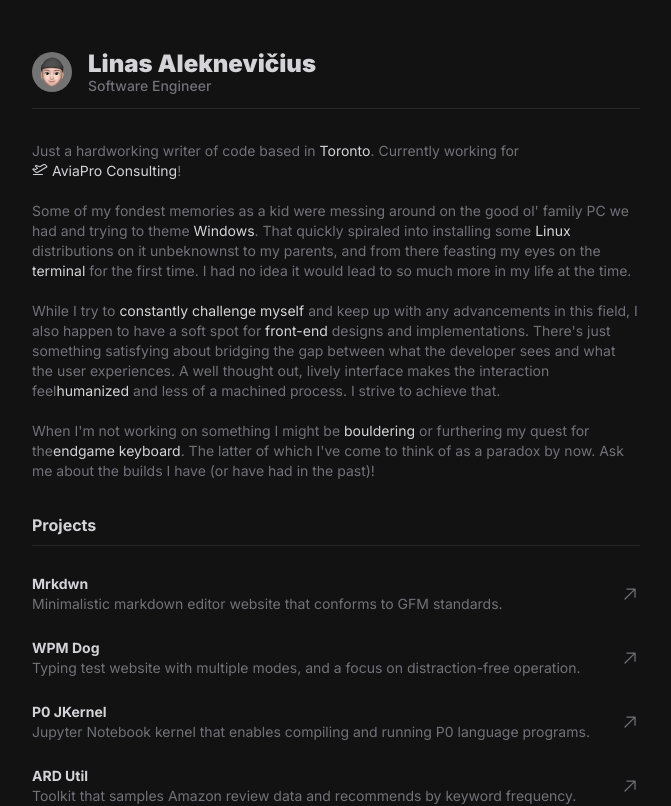
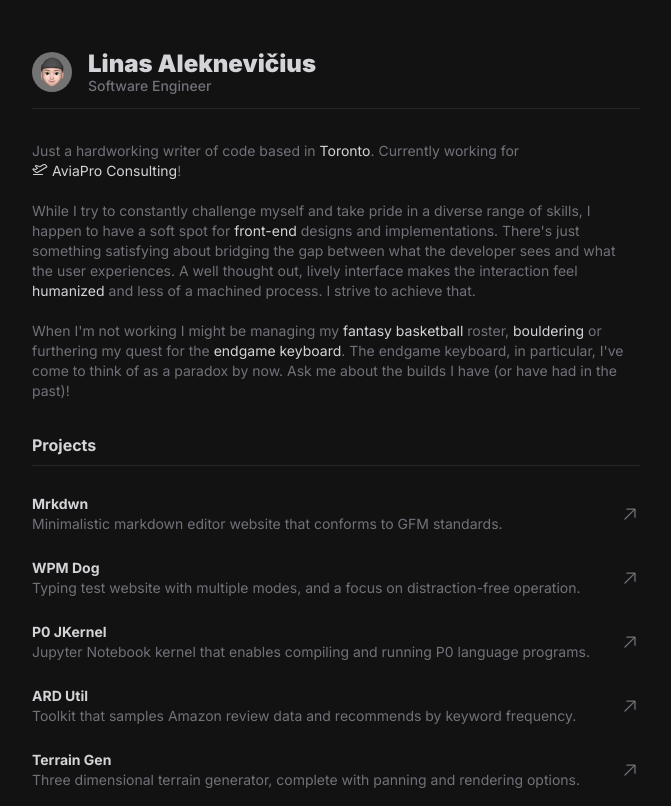
Before and after one commit to bzap/aleknev_dev_v4, a Next.js app in the folder aleknev_dev_v4/: page / in a window 1280 px wide. Shown: the top 806 px of the page, without its empty margins (304-975 px from the left). Built offline with nearby package versions, Linux system fonts and the light colour scheme.

Commit message:
more updates to body text

```diff
--- a/aleknev_dev_v4/src/app/components/landing/Body.tsx
+++ b/aleknev_dev_v4/src/app/components/landing/Body.tsx
@@ -22,39 +22,26 @@ const Body = () => {
                         !
                     </div>
                     <br />
-                    Some of my fondest memories as a kid were messing around on
-                    the good ol&apos; family PC we had and trying to theme
-                    <span className="text-zinc-300"> Windows</span>. That
-                    quickly spiraled into installing some
-                    <span className="text-zinc-300"> Linux</span> distributions
-                    on it unbeknownst to my parents, and from there feasting my
-                    eyes on the <span className="text-zinc-300">terminal </span>
-                    for the first time. I had no idea it would lead to so much
-                    more in my life at the time.
-                    <br />
-                    <br />
-                    While I try to
-                    <span className="text-zinc-300 px-1">
-                        constantly challenge myself
-                    </span>
-                    and keep up with any advancements in this field, I also
-                    happen to have a soft spot for
+                    While I try to constantly challenge myself and take pride in
+                    a diverse range of skills, I happen to have a soft spot for
                     <span className="text-zinc-300"> front-end</span> designs
                     and implementations. There&apos;s just something satisfying
                     about bridging the gap between what the developer sees and
                     what the user experiences. A well thought out, lively
                     interface makes the interaction feel
-                    <span className="text-zinc-300">humanized</span> and less of
-                    a machined process. I strive to achieve that.
+                    <span className="text-zinc-300"> humanized</span> and less
+                    of a machined process. I strive to achieve that.
                     <br />
                     <br />
-                    When I&apos;m not working on something I might be
+                    When I&apos;m not working I might be managing my
+                    <span className="text-zinc-300"> fantasy basketball </span>
+                    roster,
                     <span className="text-zinc-300"> bouldering </span>
                     or furthering my quest for the
-                    <span className="text-zinc-300">endgame keyboard</span>. The
-                    latter of which I&apos;ve come to think of as a paradox by
-                    now. Ask me about the builds I have (or have had in the
-                    past)!
+                    <span className="text-zinc-300"> endgame keyboard</span>.
+                    The endgame keyboard, in particular, I&apos;ve come to think
+                    of as a paradox by now. Ask me about the builds I have (or
+                    have had in the past)!
                 </div>
             </div>
         </div>
```
